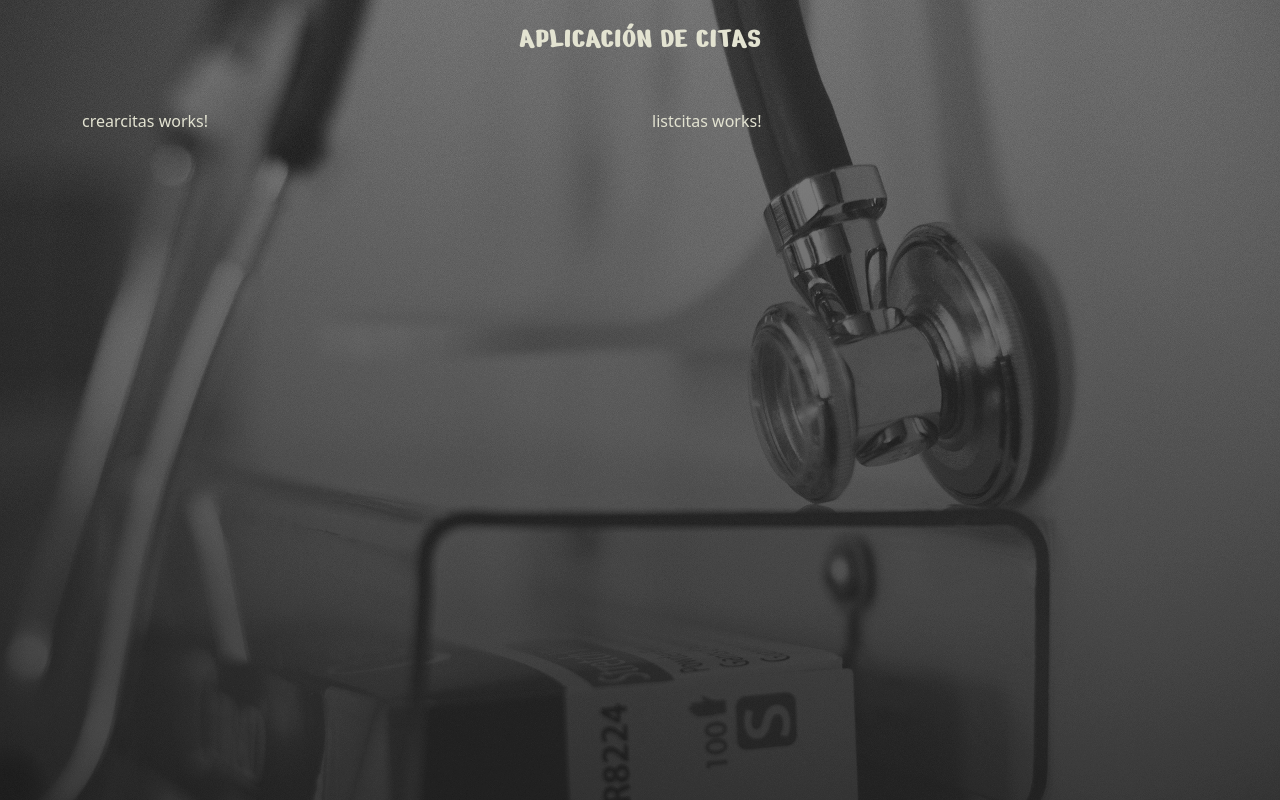
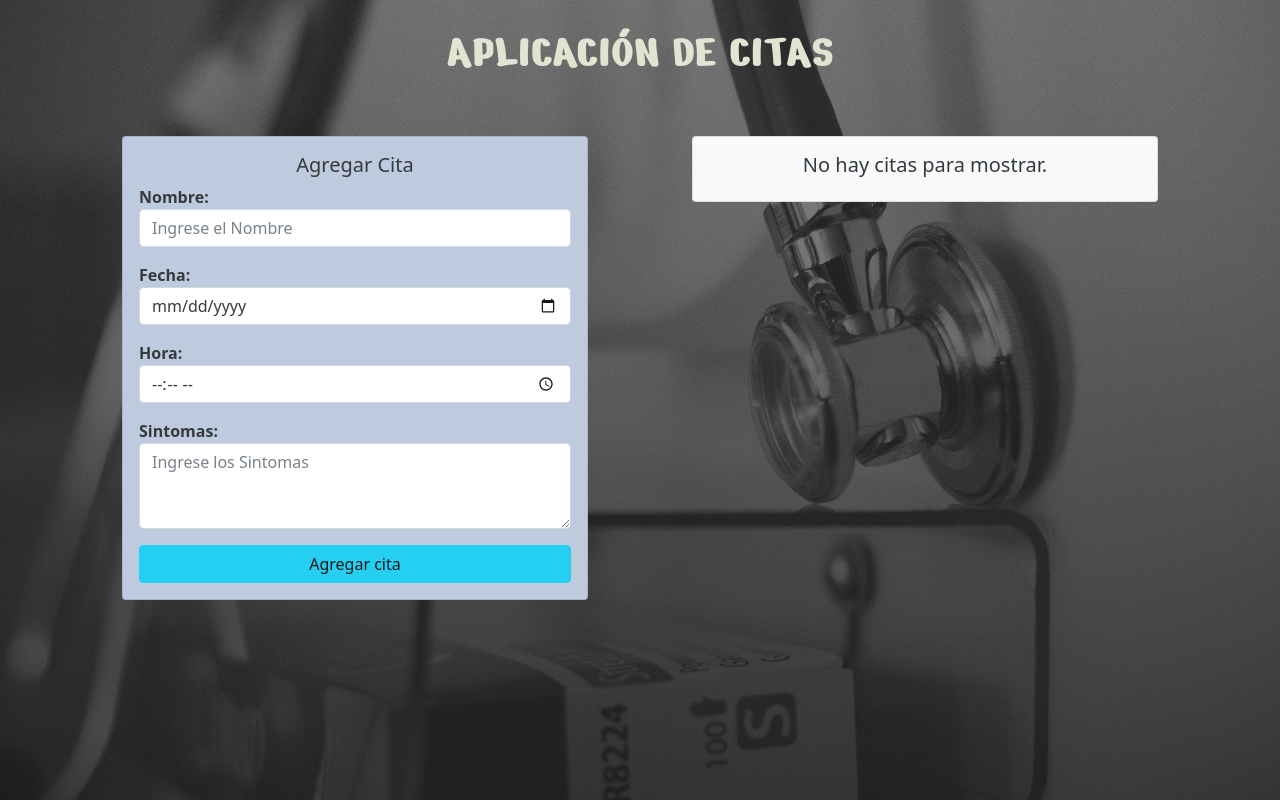
Before and after one commit to Jacc89/Angular-11, an Angular app: page /citas in a window 1280 px wide. Built offline with nearby package versions, Linux system fonts and the light colour scheme.

Commit message:
citas terminado para produccion

```diff
--- a/src/app/components/citas/citas.component.css
+++ b/src/app/components/citas/citas.component.css
@@ -4,12 +4,13 @@
   background-position: center;
   background-size: cover;
   height: 100vh;
-  color: rgb(224, 224, 205);
+
   opacity: 90%;
 }
 .tituloclass{
-  font-size:30px;
+  font-size:3em;
   font-family: 'Nerko One', cursive;
   padding-top: 3px;
+  color: rgb(224, 224, 205);
 
 }
--- a/src/app/components/citas/citas.component.html
+++ b/src/app/components/citas/citas.component.html
@@ -1,12 +1,12 @@
 <div class="citas">
   <div class="container">
     <div class="text-center pt-3 tituloclass"> APLICACIÓN DE CITAS </div>
-    <div class="row mt-5">
-      <div class="col-lg-6">
-        <app-crearcitas></app-crearcitas>
+    <div class="row mt-5 ">
+      <div class="col-lg-6 ">
+        <app-crearcitas (nuevaCita)="agregarCita($event)"></app-crearcitas>
       </div>
-      <div class="col-lg-6">
-        <app-listcitas></app-listcitas>
+      <div class="col-lg-6 pb-3">
+        <app-listcitas [listadoCita]="listCita" (eliminar)="eliminarCitaListado($event)" ></app-listcitas>
       </div>
     </div>
 
--- a/src/app/components/citas/citas.component.ts
+++ b/src/app/components/citas/citas.component.ts
@@ -7,9 +7,21 @@ import { Component, OnInit } from '@angular/core';
 })
 export class CitasComponent implements OnInit {
 
+  listCita : any[] =[];
+
   constructor() { }
 
   ngOnInit(): void {
   }
+   agregarCita(form:any){
+    //  console.log('soy el padre');
+     console.log(form);
+     this.listCita.push(form);
+   }
+
+   eliminarCitaListado(index:number){
+
+    this.listCita.splice(index,1)
+   }
 
 }
--- a/src/app/components/citas/crearcitas/crearcitas.component.css
+++ b/src/app/components/citas/crearcitas/crearcitas.component.css
@@ -0,0 +1,9 @@
+label{
+  font-weight: 600;
+}
+.card {
+  margin: 0 40px;
+}
+.fondo{
+  background-color: rgb(184, 197, 219);
+}
--- a/src/app/components/citas/crearcitas/crearcitas.component.html
+++ b/src/app/components/citas/crearcitas/crearcitas.component.html
@@ -1 +1,26 @@
-<p>crearcitas works!</p>
+<div class="card fondo">
+  <div class="card-body">
+    <h5 class="cars-title text-center">Agregar Cita</h5>
+    <div *ngIf="formularioIncorrecto" class ="text-center">
+      <span class="badge bg-warning text-dark">Todos los campos son obligatorios.</span>
+    </div>
+
+    <div class="form-group  mb-3">
+      <label for="nombre">Nombre: </label>
+      <input type="text" id="nombre" [(ngModel)]="nombre" class="form-control" placeholder="Ingrese el Nombre">
+    </div>
+    <div class="form-group  mb-3">
+      <label for="fecha">Fecha: </label>
+      <input type="date" id="fecha" [(ngModel)]="fecha" class="form-control" placeholder="Ingrese el fecha">
+    </div>
+    <div class="form-group  mb-3">
+      <label for="hora">Hora: </label>
+      <input type="time" id="hora" [(ngModel)]="hora" class="form-control" placeholder="Ingrese el hora">
+    </div>
+    <div class="form-group  mb-3">
+      <label for="sintoma">Sintomas: </label>
+      <textarea id="sintoma" rows="3" [(ngModel)]="sintoma" class="form-control" placeholder="Ingrese los Sintomas"></textarea>
+    </div>
+    <button (click)="createCita()" class="btn btn-info btn-block"  style="width: 100%;">Agregar cita</button>
+  </div>
+</div>
--- a/src/app/components/citas/crearcitas/crearcitas.component.ts
+++ b/src/app/components/citas/crearcitas/crearcitas.component.ts
@@ -1,4 +1,4 @@
-import { Component, OnInit } from '@angular/core';
+import { Component, EventEmitter, OnInit, Output } from '@angular/core';
 
 @Component({
   selector: 'app-crearcitas',
@@ -7,9 +7,45 @@ import { Component, OnInit } from '@angular/core';
 })
 export class CrearcitasComponent implements OnInit {
 
+  nombre =  '';
+  fecha =  '';
+  hora =  '';
+  sintoma =  '';
+  formularioIncorrecto = false;
+  @Output() nuevaCita = new EventEmitter<any>();
+
+
   constructor() { }
 
   ngOnInit(): void {
   }
+  createCita(){
+    if (this.nombre =='' || this.fecha == '' || this.hora =='' || this.sintoma =='') {
+      this.formularioIncorrecto = true;
+      return;
+    }else{
+      this.formularioIncorrecto = false;
+    }
+
+    // Creamos un objeto para el formuario
+
+    const form ={
+      nombre: this.nombre,
+      fecha: this.fecha,
+      hora: this.hora,
+      sintoma: this.sintoma
+    }
+    console.log(form);
+    this.nuevaCita.emit(form);
+    this.resetForm();
+
+
+  }
+  resetForm(){
+    this.nombre = '',
+    this.fecha = '',
+    this.hora = '',
+    this.sintoma = ''
+  }
 
 }
--- a/src/app/components/citas/listcitas/listcitas.component.css
+++ b/src/app/components/citas/listcitas/listcitas.component.css
@@ -0,0 +1,10 @@
+.card {
+  margin: 0 40px;
+}
+span{
+  font-weight: 600;
+
+}
+.fondo{
+  background-color: rgb(118, 157, 231);
+}
--- a/src/app/components/citas/listcitas/listcitas.component.html
+++ b/src/app/components/citas/listcitas/listcitas.component.html
@@ -1 +1,14 @@
-<p>listcitas works!</p>
+<div *ngIf="listadoCita.length === 0" class="card  bg-light" >
+  <div class="card-body">
+    <h5 class="cars-title text-center">No hay citas para mostrar.</h5>
+  </div>
+</div>
+<div class="card mb-2 fondo" *ngFor="let cita of listadoCita; let i = index">
+  <div class="card-body">
+    <p class="card-text"><span>Nombre: </span>{{ cita.nombre }}</p>
+    <p class="card-text"><span>Fecha: </span>{{ cita.fecha }}</p>
+    <p class="card-text"><span>Hora: </span>{{ cita.hora }}</p>
+    <p class="card-text"><span>Sintomas: </span>{{ cita.sintoma }}</p>
+    <button type="button" class="btn btn-danger btn-block" style="width: 100%;" (click)="Eliminarcita(i)">Eliminar</button>
+  </div>
+</div>
--- a/src/app/components/citas/listcitas/listcitas.component.ts
+++ b/src/app/components/citas/listcitas/listcitas.component.ts
@@ -1,4 +1,4 @@
-import { Component, OnInit } from '@angular/core';
+import { Component, Input, OnInit, Output, EventEmitter } from '@angular/core';
 
 @Component({
   selector: 'app-listcitas',
@@ -6,10 +6,17 @@ import { Component, OnInit } from '@angular/core';
   styleUrls: ['./listcitas.component.css']
 })
 export class ListcitasComponent implements OnInit {
+  @Input() listadoCita : any ;
+  @Output() eliminar = new EventEmitter<number>();
 
   constructor() { }
 
   ngOnInit(): void {
   }
 
+  Eliminarcita(index:number){
+    this.eliminar.emit(index);
+
+  }
+
 }
```
